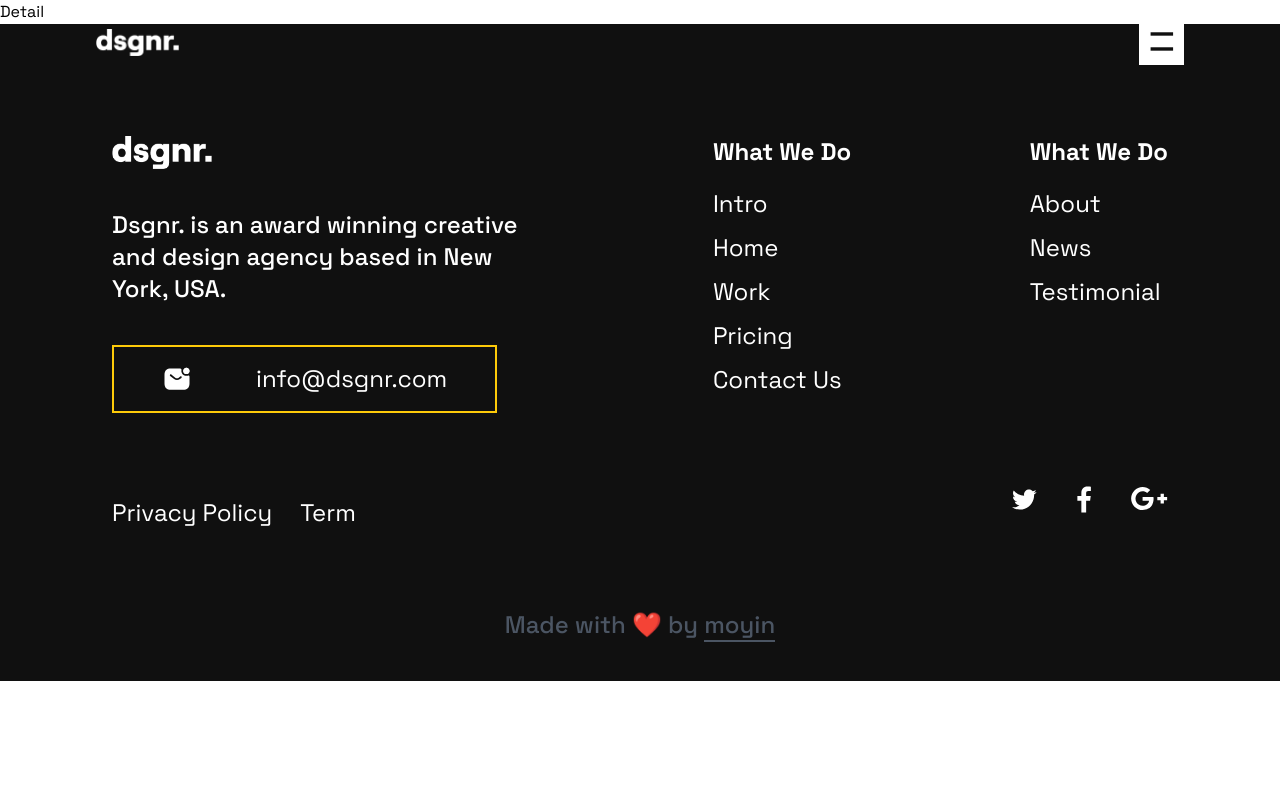
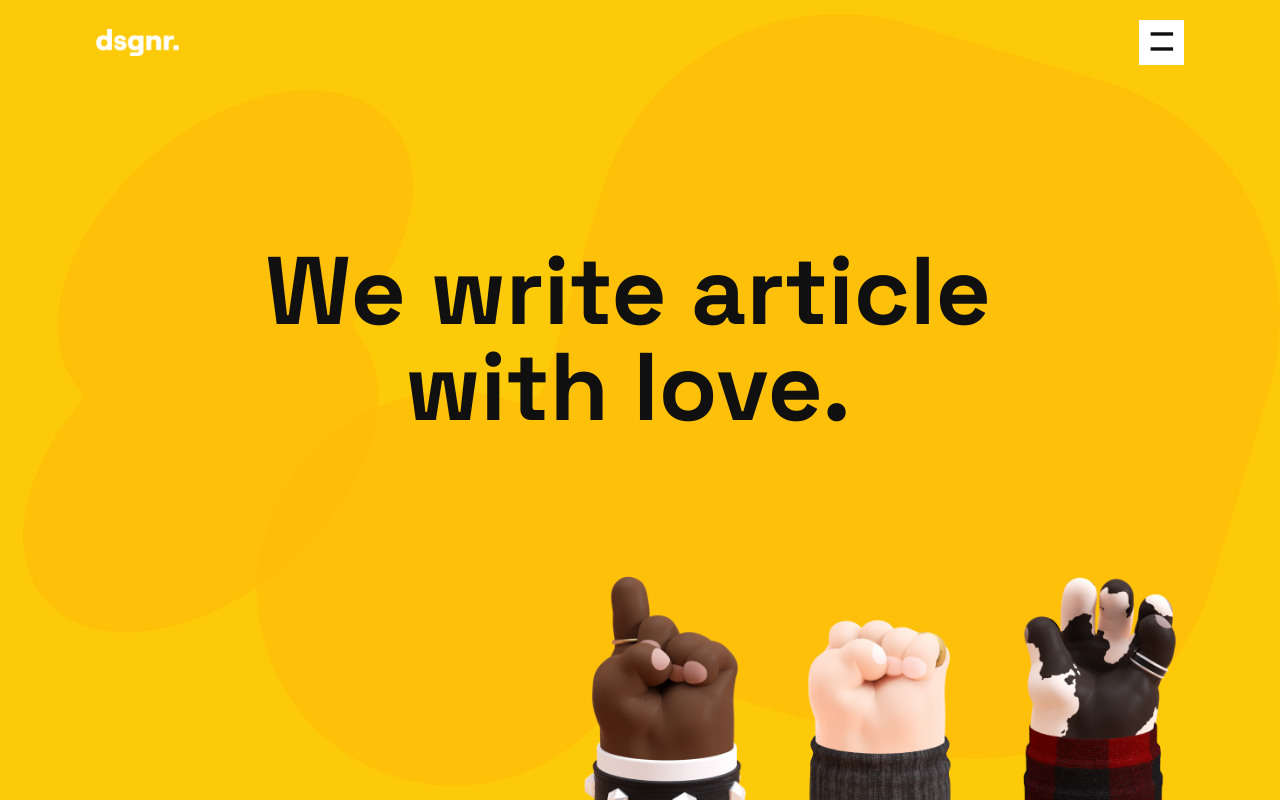
Before and after one commit to rikkriuk/fe-minimalist-landing-page, a React (Vite) app: page /blogs/2 in a window 1280 px wide. Shown: the top 802 px of the page. Built offline with nearby package versions, Linux system fonts and the light colour scheme.

Commit message:
feat: add BlogsDetailPage.jsx and the components

```diff
--- a/src/App.jsx
+++ b/src/App.jsx
@@ -9,6 +9,7 @@ import OurWorkDetailPage from "./pages/OurWorkDetailPage";
 import AboutUsPage from "./pages/AboutUsPage";
 import ContactUsPage from "./pages/ContactUsPage";
 import BlogsPage from "./pages/BlogsPage";
+import BlogsDetailPage from "./pages/BlogsDetailPage";
 
 const App = () => {
   return (
@@ -21,7 +22,7 @@ const App = () => {
         <Route path="/about-us" element={<AboutUsPage />} />
         <Route path="/contact-us" element={<ContactUsPage />} />
         <Route path="/blogs" element={<BlogsPage />} />
-        <Route path="/blogs/:id" element={<h1>Detail</h1>} />
+        <Route path="/blogs/:id" element={<BlogsDetailPage />} />
 
         <Route path="/*" element={<h1>404 - Not Found</h1>} />
       </Routes>
--- a/src/components/HeroComponent.jsx
+++ b/src/components/HeroComponent.jsx
@@ -12,7 +12,8 @@ const HeroComponent = ({ hero }) => {
                className={`absolute z-10
                   ${(hero.type === "ourWorkDetail" ||
                      hero.type === "contactUs" ||
-                     hero.type === "blogs")
+                     hero.type === "blogs" ||
+                     hero.type === "blogsDetail")
                      ? "right-20 bottom-0 w-1/2" : "left-0 right-0 bottom-0"}`}
             />
 
--- a/src/containers/HeroContainer.jsx
+++ b/src/containers/HeroContainer.jsx
@@ -41,6 +41,12 @@ const pageTypes = {
       title: "Read best articles from us.",
       actionType: "mouse-bootom",
       handImg: ThreeHandImg
+   },
+   blogsDetail: {
+      type: "blogsDetail",
+      title: "We write article with love.",
+      actionType: "mouse-bootom",
+      handImg: ThreeHandImg
    }
 }
 
--- a/src/containers/PortfolioContainer.jsx
+++ b/src/containers/PortfolioContainer.jsx
@@ -24,7 +24,7 @@ const portfolio = {
          PortfolioImg7,
       ]
    },
-   feature: {
+   ourWork: {
       type: "feature",
       title: "Featured Work",
       navbar: "We are an award-winning creative & design agency committed to excellence since forever.",
--- /dev/null
+++ b/src/pages/BlogsDetailPage.jsx
@@ -0,0 +1,22 @@
+import React from "react";
+import HeadComponent from "../components/HeadComponent";
+import HeroContainer from "../containers/HeroContainer";
+import PortfolioDetailComponent from "../components/PortfolioDetailComponent";
+import BannerComponent from "../components/BannerComponent";
+
+const BlogsDetailPage = () => {
+   return (
+      <main>
+         <HeadComponent
+            title="Blogs Detail - dsgnr."
+            description="dsgnr. blogs detail page."
+            keywords="dsgnr., blog, blogs detail, design, agency, startup, business, digital product, product"
+         />
+         <HeroContainer page="blogsDetail" />
+         <PortfolioDetailComponent />
+         <BannerComponent />
+      </main>
+   )
+}
+
+export default BlogsDetailPage;
```
